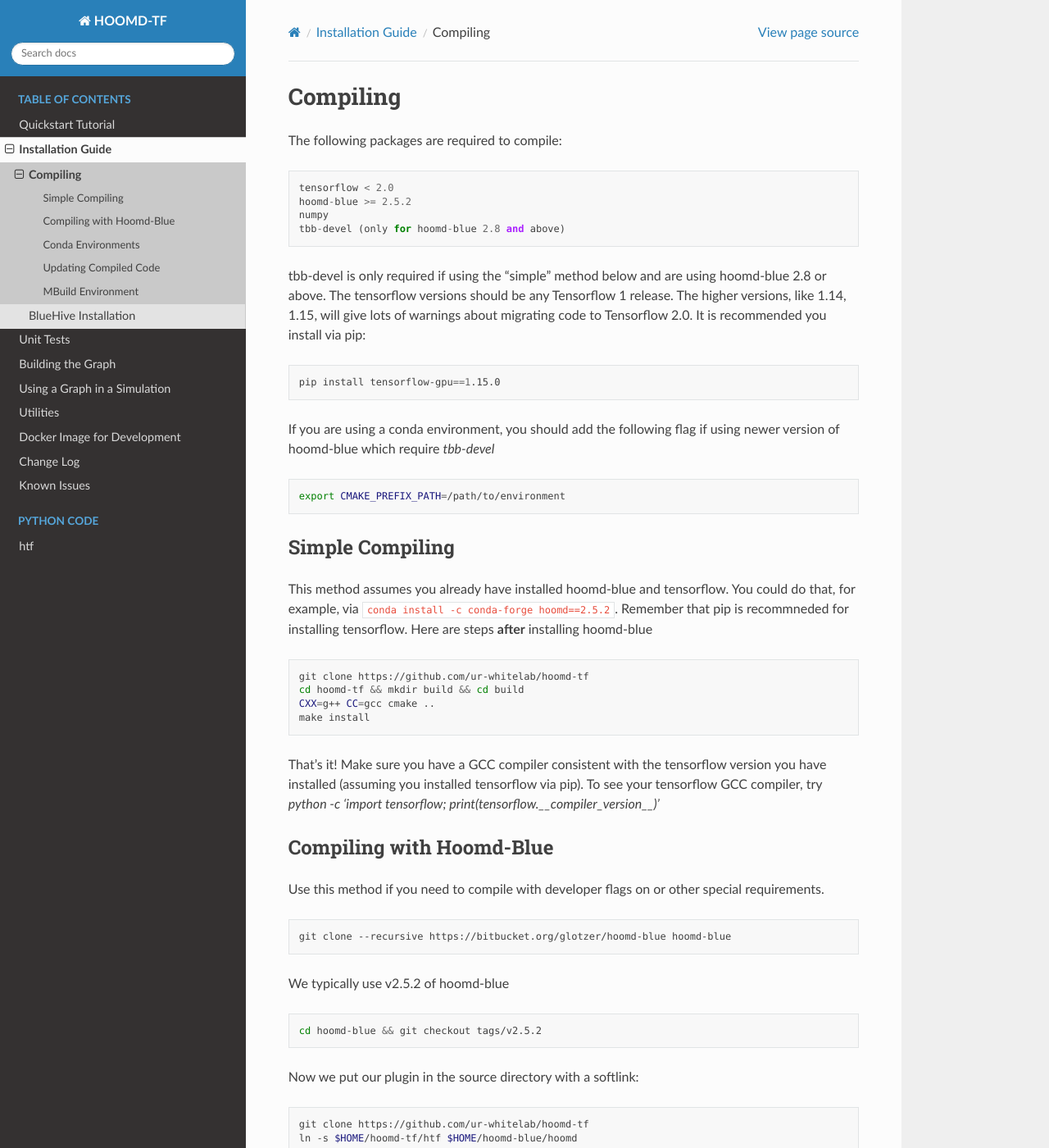
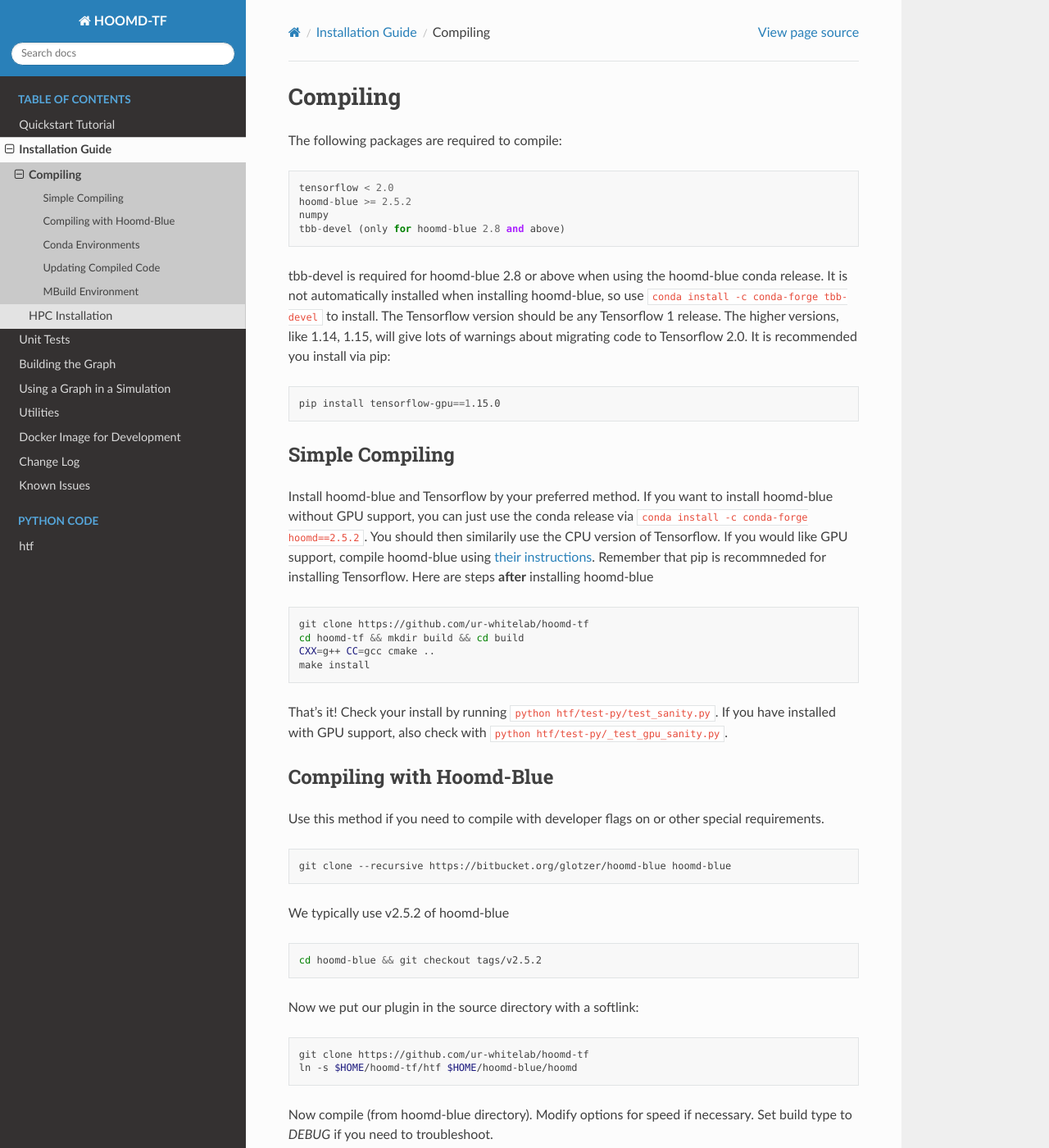
Before and after one commit to ur-whitelab/hoomd-tf, a Sphinx documentation site: the page built from sphinx-docs/source/compilation.rst, in a window 1280 px wide and 1400 px high. Shown: the whole window at 82% size. Built offline with Sphinx 7.4.7 and the Read the Docs theme 2.0.0, drawn with Linux system fonts in a browser that asks for light colours; some of the changed text lies outside the part shown.

Commit message:
JOSS Install Documentation Updates (#187)
* Updated installation and unit test to address JOSS review

* Added note about sanity check for installs

```diff
--- a/sphinx-docs/source/compilation.rst
+++ b/sphinx-docs/source/compilation.rst
@@ -12,8 +12,10 @@
     numpy
     tbb-devel (only for hoomd-blue 2.8 and above)
 
-tbb-devel is only required if using the "simple" method below and are
-using hoomd-blue 2.8 or above. The tensorflow versions should be any
+tbb-devel is required for hoomd-blue 2.8 or above when using the
+hoomd-blue conda release. It is not automatically installed when
+installing hoomd-blue, so use ``conda install -c conda-forge
+tbb-devel`` to install. The Tensorflow version should be any
 Tensorflow 1 release. The higher versions, like 1.14, 1.15, will give
 lots of warnings about migrating code to Tensorflow 2.0. It is
 recommended you install via pip:
@@ -22,23 +24,19 @@
 
   pip install tensorflow-gpu==1.15.0
 
-
-If you are using a conda environment, you should add the following
-flag if using newer version of hoomd-blue which require `tbb-devel`
-
-.. code:: bash
-
-  export CMAKE_PREFIX_PATH=/path/to/environment
-
 .. _simple_compiling:
 
 Simple Compiling
 ----------------
 
-This method assumes you already have installed hoomd-blue and
-tensorflow. You could do that, for example, via ``conda install -c
-conda-forge hoomd==2.5.2``. Remember that pip is recommneded for installing
-tensorflow. Here are steps **after** installing hoomd-blue
+Install hoomd-blue and Tensorflow by your preferred method. If you
+want to install hoomd-blue without GPU support, you can just use the
+conda release via ``conda install -c conda-forge hoomd==2.5.2``. You
+should then similarily use the CPU version of Tensorflow. If you would
+like GPU support, compile hoomd-blue using `their instructions
+<http://hoomd-blue.readthedocs.io>`_. Remember that pip is recommneded
+for installing Tensorflow. Here are steps **after** installing
+hoomd-blue
 
 .. code:: bash
 
@@ -47,11 +45,9 @@
     CXX=g++ CC=gcc cmake ..
     make install
 
-That's it! Make sure you have a GCC compiler consistent with the
-tensorflow version you have installed (assuming you installed
-tensorflow via pip). To see your tensorflow GCC compiler, try
-`python -c 'import tensorflow;
-print(tensorflow.__compiler_version__)'`
+That's it! Check your install by running ``python
+htf/test-py/test_sanity.py``.  If you have installed with GPU support, also
+check with ``python htf/test-py/_test_gpu_sanity.py``.
 
 .. _compiling_with_hoomd_blue:
 
@@ -155,12 +151,12 @@
     conda install -c conda-forge --no-deps -y packmol gsd
     pip install --upgrade git+https://github.com/mosdef-hub/foyer git+https://github.com/mosdef-hub/mbuild
 
-.. _bluehive_installation:
+.. _hpc_installation:
 
-BlueHive Installation
+HPC Installation
 =====================
 
-**Feeling Lucky?** Try this for quick results
+These are instructions for our group's cluster (BlueHive), and not for general users. **Feeling Lucky?** Try this for quick results
 
 .. code:: bash
 
--- a/sphinx-docs/source/unit_tests.rst
+++ b/sphinx-docs/source/unit_tests.rst
@@ -8,4 +8,4 @@
 
 .. code:: bash
 
-    pytest /htf/test-py/
+    pytest htf/test-py/
```
Also changed, not shown: sphinx-docs/source/changelog.rst (+17 -0 lines).
